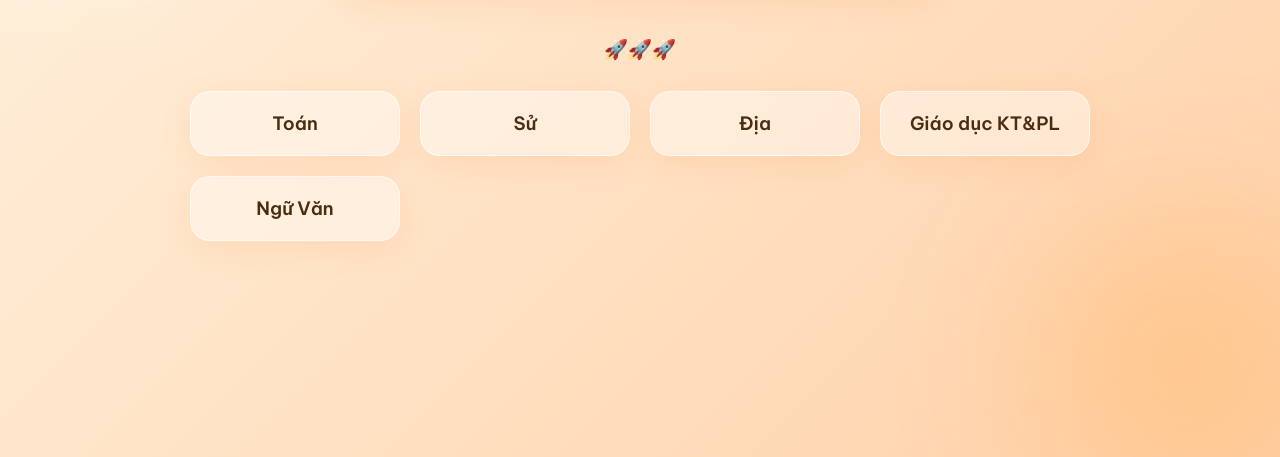
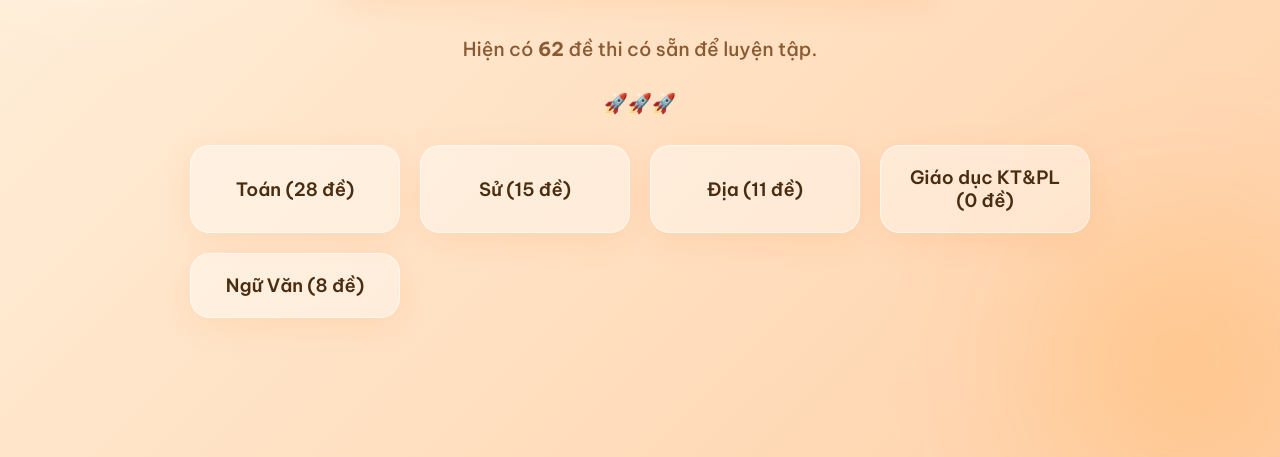
Before and after one commit to phuongga84-kfc/detn2026, a plain HTML site: page index.html in a window 1280 px wide. Shown: the part 343-800 px from the top of the page. Drawn offline with Linux system fonts and the light colour scheme.

Commit message:
igfdhsssppos

```diff
--- a/data.js
+++ b/data.js
@@ -1,6 +1,8 @@
 // Bạn có thể dễ dàng thêm, sửa, xóa các link đề thi ở đây
 const dbDeThi = {
     "Toán": [
+        { name: "Sở GD&ĐT Cần Thơ", link: "https://azota.vn/de-thi/xezwxf" },
+        { name: "Sở GD&ĐT An Giang", link: "https://azota.vn/de-thi/t18bns" },
         { name: "Sở GD&ĐT Đồng Tháp", link: "https://azota.vn/de-thi/cidtth" },
         { name: "Sở GD&ĐT Đồng Nai lần 2", link: "https://azota.vn/de-thi/2cfsrd" },
         { name: "Sở GD&ĐT Hưng Yên lần 2", link: "https://azota.vn/de-thi/rngbuq" },
@@ -29,6 +31,13 @@ const dbDeThi = {
         { name: "Sở Ninh Bình lần 1", link: "https://azota.vn/de-thi/iqknyu" }
     ],
     "Sử": [
+        { name: "Sở Đồng Nai lần 2", link: "https://azota.vn/de-thi/yb3jrd" },
+        { name: "Sở Điện Biên", link: "https://azota.vn/de-thi/o3dflk" },
+        { name: "Sở Ninh Bình Lần 3", link: "https://azota.vn/de-thi/rtah0m" },
+        { name: "Sở Tuyên Quang Lần 2", link: "https://azota.vn/de-thi/tuxaj9" },
+        { name: "Sở Thanh Hóa Lần 2", link: "https://azota.vn/de-thi/pq5y3i" },
+        { name: "Sở Thái Nguyên Lần 2", link: "https://azota.vn/de-thi/64ey8k" },
+        { name: "Sở Đà Nẵng", link: "https://azota.vn/de-thi/rebfz5" },
         { name: "Sở Cà Mau", link: "https://azota.vn/de-thi/mjqkmh" },
         { name: "THPT Thanh Thuỷ", link: "https://azota.vn/de-thi/hzqqyv" },
         { name: "Cụm THPT Hiệp Hoà - Tiên Du ", link: "https://azota.vn/vi/de-thi/iivzj8" },
--- a/index.html
+++ b/index.html
@@ -46,6 +46,7 @@
         </div>
       </div>
 
+      <p class="subtitle subtitle-count stagger-3" id="total-count"></p>
       <p class="subtitle stagger-3" id="page-desc">🚀🚀🚀</p>
 
       <button class="back-btn glass-effect" id="back-btn" onclick="goBack()">
@@ -53,11 +54,11 @@
       </button>
 
       <div class="grid-container stagger-4" id="subject-section">
-        <button class="btn glass-effect" onclick="showProvinces('Toán')">Toán</button>
-        <button class="btn glass-effect" onclick="showProvinces('Sử')">Sử</button>
-        <button class="btn glass-effect" onclick="showProvinces('Địa')">Địa</button>
-        <button class="btn glass-effect" onclick="showProvinces('Giáo dục KT&PL')">Giáo dục KT&PL</button>
-        <button class="btn glass-effect" onclick="showProvinces('Ngữ Văn')">Ngữ Văn</button>
+        <button class="btn glass-effect" data-subject="Toán" onclick="showProvinces('Toán')">Toán</button>
+        <button class="btn glass-effect" data-subject="Sử" onclick="showProvinces('Sử')">Sử</button>
+        <button class="btn glass-effect" data-subject="Địa" onclick="showProvinces('Địa')">Địa</button>
+        <button class="btn glass-effect" data-subject="Giáo dục KT&PL" onclick="showProvinces('Giáo dục KT&PL')">Giáo dục KT&PL</button>
+        <button class="btn glass-effect" data-subject="Ngữ Văn" onclick="showProvinces('Ngữ Văn')">Ngữ Văn</button>
       </div>
 
       <div class="grid-container" id="province-section"></div>
--- a/script.js
+++ b/script.js
@@ -3,7 +3,40 @@ const subjectSection = document.getElementById("subject-section");
 const provinceSection = document.getElementById("province-section");
 const backBtn = document.getElementById("back-btn");
 const pageDesc = document.getElementById("page-desc");
+const totalCount = document.getElementById("total-count");
+const subjectCounts = document.getElementById("subject-counts");
 const countdownContainer = document.getElementById("countdown-container");
+const subjectButtons = document.querySelectorAll("#subject-section button");
+
+function renderTotalCount() {
+  const count = Object.values(dbDeThi).reduce((total, subjectList) => {
+    return total + (Array.isArray(subjectList) ? subjectList.length : 0);
+  }, 0);
+  if (totalCount) {
+    totalCount.innerHTML = `Hiện có <b>${count}</b> đề thi có sẵn để luyện tập.`;
+  }
+}
+
+function renderSubjectCounts() {
+  const subjects = ["Toán", "Sử", "Địa", "Ngữ Văn", "Giáo dục KT&PL"];
+  const counts = subjects.map((subject) => {
+    const list = dbDeThi[subject];
+    return `${subject}: <b>${Array.isArray(list) ? list.length : 0}</b>`;
+  });
+  if (subjectCounts) {
+    subjectCounts.innerHTML = counts.join(" • ");
+  }
+}
+
+function renderSubjectButtons() {
+  subjectButtons.forEach((btn) => {
+    const subject = btn.dataset.subject;
+    if (!subject) return;
+    const list = dbDeThi[subject];
+    const count = Array.isArray(list) ? list.length : 0;
+    btn.innerText = `${subject} (${count} đề)`;
+  });
+}
 
 function showProvinces(subject) {
   // Ẩn các phần không cần thiết
@@ -107,5 +140,8 @@ function updateCountdown() {
   document.getElementById("seconds").innerText = seconds < 10 ? "0" + seconds : seconds;
 }
 
+renderTotalCount();
+renderSubjectCounts();
+renderSubjectButtons();
 updateCountdown();
 setInterval(updateCountdown, 1000);
```
